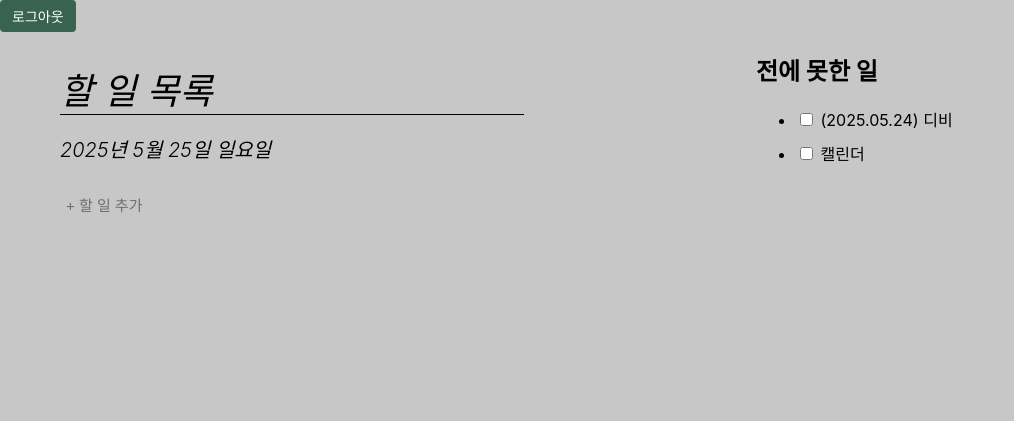
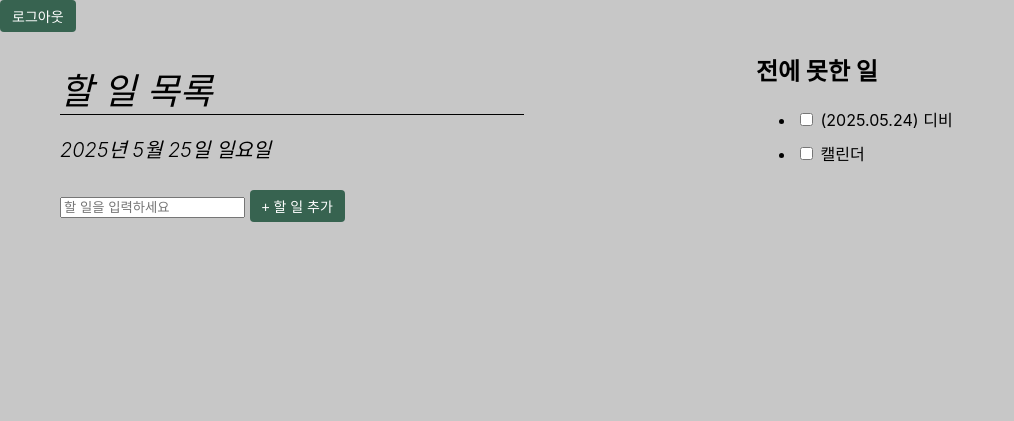
Before and after one commit to ewhatop1/ewhatop, a Flask app: page /todo in a window 1280 px wide. Shown: the top 421 px of the page, without its empty margins (0-1014 px from the left). Run offline with Flask 3, Linux system fonts and the light colour scheme; the visitor is signed in with stand-in values (Sample User, id 1).

Commit message:
Update todo.html

```diff
--- a/templates/todo.html
+++ b/templates/todo.html
@@ -30,17 +30,25 @@
   <div class="main-sections">
     <div class="todo-list-section">
       <h2 class="section-title todo-title">할 일 목록</h2>
-      <div class="date">날짜가져오는거(JAVA)</div>
+      <div class="date"></div>
 
     <ol class="todo-list">
-
-      </ol>
+      <!-- 할 일 목록이 반복문으로 들어가는 자리 -->
+      {% for t in todos_today %}
+        <li>
+          <label class="todo-item">
+            <span>{{ t.task }}</span>
+            <input type="checkbox" id="todo{{ t.id }}">
+          </label>
+        </li>
+      {% endfor %}
+    </ol>
 
     <!-- 할 일 추가 버튼-->
-    <div class="add-task-wrapper">
-      <input type="text" class="add-task-box" placeholder="할 일을 입력하세요" style="display: none;">
-      <button class="add-todo">+ 할 일 추가</button>
-    </div>
+    <form action="/add_todo" method="post" style="margin-top: 20px;">
+      <input type="text" name="task" placeholder="할 일을 입력하세요" required>
+      <button type="submit">+ 할 일 추가</button>
+    </form>
   </div>
 
   <!-- 전에 못한 일 제목 위에 검정 구분선 -->
@@ -90,8 +98,8 @@
         const newId = "todo" + Date.now();
         newTodo.innerHTML = `
           <label class="todo-item">
+            <span>${task}</span>
             <input type="checkbox" id="${newId}">
-            <span>${task}</span>
           </label>
         `;
         todoList.appendChild(newTodo);
```
